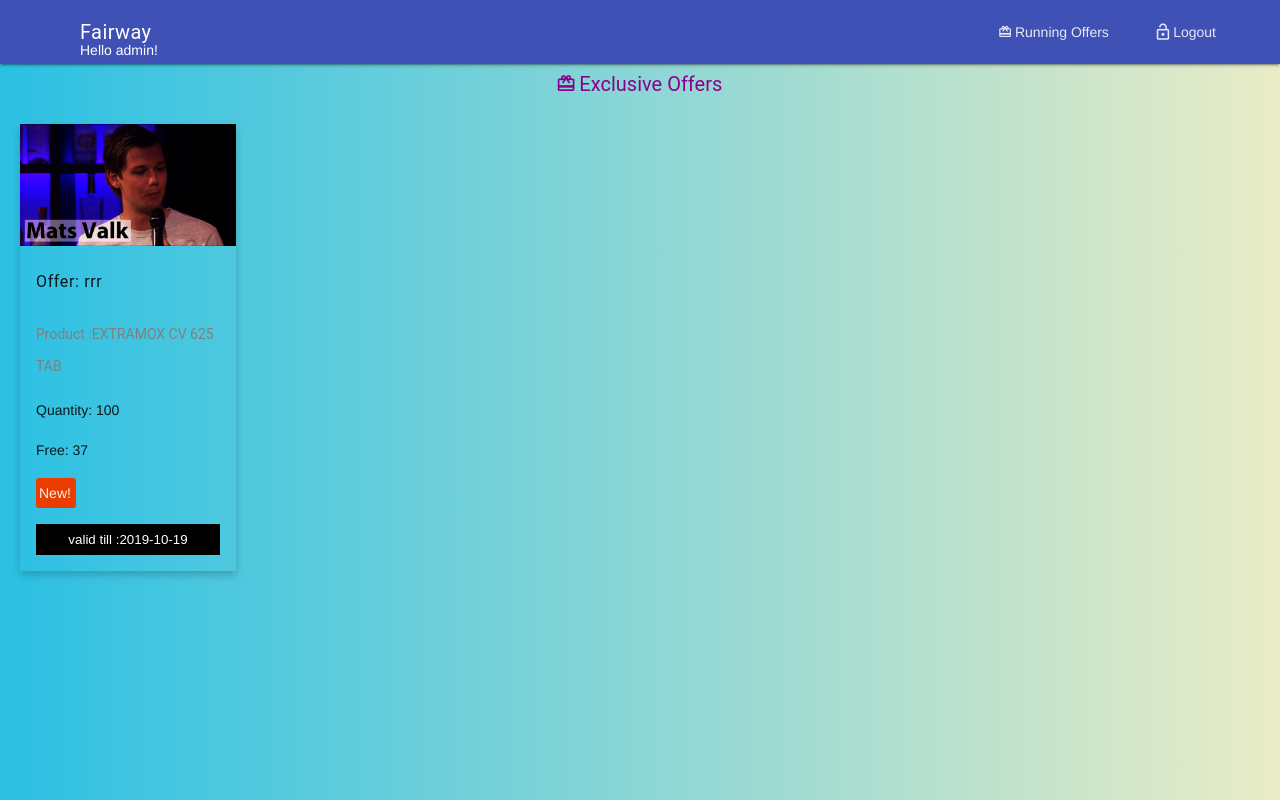
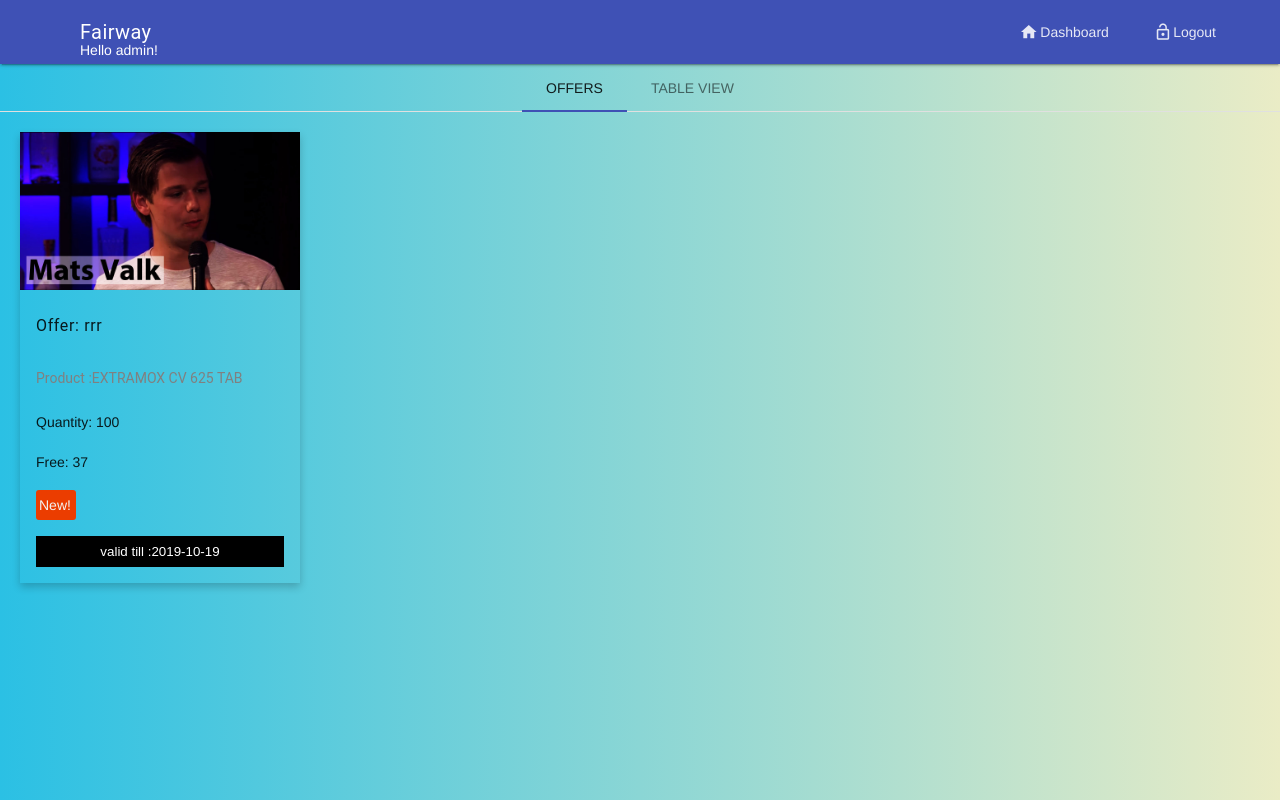
Before and after one commit to suvojitd79/Fairway-Pharmaceuticals, a PHP site: page /Fairway/offervisitor.php in a window 1280 px wide. Run offline with PHP 8.4, Linux system fonts and the light colour scheme; a user stored in the database is signed in; data comes from the database, SQL or seed files in the repository; some libraries are stand-ins or nearby versions.

Commit message:
offer visitor page fixed

```diff
--- a/offervisitor.php
+++ b/offervisitor.php
@@ -36,40 +36,45 @@ $_SESSION['user_name']=$row['name'];
 
 <!DOCTYPE html>
 <html lang="en">
+
 <head>
   <meta charset="UTF-8">
   <meta name="viewport" content="width=device-width, initial-scale=1.0">
   <meta http-equiv="X-UA-Compatible" content="ie=edge">
-    <title>Fairway Pharmaceuticals | Offer - Visitor </title>
+  <title>Offer Visitor : Fairway Pharmaceuticals | The Right choice </title>
   <link rel="shortcut icon" href="img/favicon.ico" type="image/x-icon">
   <link rel="stylesheet" href="https://fonts.googleapis.com/icon?family=Material+Icons">
   <link rel="stylesheet" href="https://code.getmdl.io/1.3.0/material.indigo-pink.min.css">
   <script defer src="https://code.getmdl.io/1.3.0/material.min.js"></script>
   <link rel="stylesheet" href="https://cdnjs.cloudflare.com/ajax/libs/material-design-iconic-font/2.2.0/css/material-design-iconic-font.min.css">
-       <link rel="stylesheet" href="css/user.css">
+  <script src="https://ajax.googleapis.com/ajax/libs/jquery/3.3.1/jquery.min.js"></script>
+  <link rel="stylesheet" href="css/components.css">
+
+
+
+
 
   <style type="text/css">
-
-    <style type="text/css">
-
     html {
       box-sizing: border-box;
     }
 
-*, *:before, *:after {
+    *,
+    *:before,
+    *:after {
       box-sizing: inherit;
     }
 
     .column1 {
       float: left;
-  width: 20%;
+      width: 25%;
       margin-bottom: 16px;
       padding: 0 8px;
       padding: 20px;
     }
 
     @media screen and (max-width: 650px) {
-  .column1{
+      .column1 {
         width: 100%;
         display: block;
       }
@@ -140,91 +245,64 @@ transform: scale(1.008);
                     <div class="mdl-layout-spacer"></div>
                     <!-- Navigation. We hide it in small screens. -->
                     <nav class="mdl-navigation mdl-layout--large-screen-only">
-            <a class="mdl-navigation__link" href="user.php"><i class="zmdi zmdi-card-giftcard"></i>&nbsp;Running Offers</a>
-            <a class="mdl-navigation__link" href="backend/logout.php"><i class="zmdi zmdi-lock-open zmdi-hc-lg"></i>&nbsp;Logout</a>
+                      <a class="mdl-navigation__link" href="offervisitor.php"><i class="zmdi zmdi-home zmdi-hc-lg"></i> Dashboard</a>
+                      <a class="mdl-navigation__link" href="backend/logout.php"><i class="zmdi zmdi-lock-open zmdi-hc-lg"></i> Logout</a>
                     </nav>
                   </div>
                 </header>
                 <div class="mdl-layout__drawer">
                   <span class="mdl-layout-title">Fairway</span>
                   <nav class="mdl-navigation">
-                <a class="mdl-navigation__link" href="user.php"><i class="zmdi zmdi-card-giftcard"></i>&nbsp;Running Offers</a>
+                    <a class="mdl-navigation__link" href="offervisitor.php"><i class="zmdi zmdi-home zmdi-hc-lg"></i>&nbsp;Dashboard</a>
                     <a class="mdl-navigation__link" href="backend/logout.php"><i class="zmdi zmdi-lock-open zmdi-hc-lg"></i>&nbsp;Logout</a>
                   </nav>
                 </div>
+
+
+    </header>
+    <div class="mdl-layout__drawer">
+        <span class="mdl-layout-title">Fairway</span>
+        <nav class="mdl-navigation">
+                <a class="mdl-navigation__link" href="offervisitor.php"><i class="zmdi zmdi-card-giftcard"></i>&nbsp;Running Offers</a>
+
+                <a class="mdl-navigation__link" href="backend/logout.php"><i class="zmdi zmdi-lock-open zmdi-hc-lg"></i>&nbsp;Logout</a>
+        </nav>
+    </div>
+
+
     <main class="mdl-layout__content">
-        <div class="page-content"><!-- Your content goes here -->
-<center><h3 class="form-heading" style="clear: both;"><i class="zmdi zmdi-card-giftcard"></i>&nbsp;Exclusive Offers</h3></center>
+      <div class="page-content">
+        <!-- Your content goes here -->
 
-        <div id="offer_content" style="clear: both;">
+        <div class="mdl-tabs mdl-js-tabs mdl-js-ripple-effect">
+          <div class="mdl-tabs__tab-bar">
+            <a href="#runningOffers" class="mdl-tabs__tab is-active" style="text-decoration: none;">Offers</a>
+            <a href="#tableView" class="mdl-tabs__tab" style="text-decoration: none;">Table View</a>
+
+          </div>
+
+          <div class="mdl-tabs__panel is-active" id="runningOffers">
+
+
+
+
+            <div class="row">
+
+
+              <div id="runningO" style="cursor: pointer;">
+
+
+              </div>
+
+            </div>
+
+
+            <br>
 
 
 
 
           </div>
-
-    </div>
-    </main>
-</div>
-<script src="https://code.jquery.com/jquery-3.3.1.min.js" integrity="sha256-FgpCb/KJQlLNfOu91ta32o/NMZxltwRo8QtmkMRdAu8="
-          crossorigin="anonymous"></script>
-            <script src="js/user.js"></script>
-
-
-<script type="text/javascript">
-
-$(document).ready(function(){
-
-
-    fetch_offer();
-
-
-        function fetch_offer(){
-
-
-          $.ajax({
-
-
-            url:'backend/offer.php',
-            method:'POST',
-            success:function(data){
-
-                $('#offer_content').html(data);
-
-
-                }
-
-
-               })
-
-
-                }
-
-        setInterval(function(){fetch_offer();},1000);
-
-
-
-// fetch_offer1();
-
-//       function fetch_offer1(){
-
-
-//           $.ajax({
-
-//                 url:'backend/fetch_offer1.php',
-//                 method:'POST',
-//                 success:function(data){
-
-//                     $('#offer_content1').html(data);
-
-//                     }
-
-//                  })
-
-//               }
-
-
-//       setInterval(function(){fetch_offer1();},1000);
 
 
 
@@ -236,25 +314,108 @@ $(document).ready(function(){
 
 
 
+ <div class="mdl-tabs__panel" id="tableView" style="position: relative;margin:0 auto;line-height: 1.4em;overflow-x:scroll;overflow-y:hidden;">
+  <center>  <table class="mdl-data-table mdl-js-data-table mdl-shadow--2dp">
+      <thead>
+          <tr>
+            <th class="mdl-data-table__cell--non-numeric">Medicine Name</th>
+            <th>Packaging</th>
+            <th class="mdl-data-table__cell--non-numeric">Offer Title</th>
+            <th>On Sale of</th>
+            <th>Quantity FREE</th>
+            <th class="mdl-data-table__cell--non-numeric">Remarks</th>
+            <th>Validity</th>
+            <th>Offer Image</th>
+          </tr>
+      </thead>
+        <tbody id="table-view">
+
+        </tbody>
+      </table>
+
+</center>
+
+          </div>
+
+        </div>
+
+
+      </div>
+    </main>
+  </div>
+
+  <script src="js/components.js"></script>
+  <script type="text/javascript">
+
+
+    $(document).ready(function () {
+
+
+
+      fetch_offer();
+
+      function fetch_offer() {
+
+
+        $.ajax({
+
+          url: 'backend/offer.php',
+          method: 'POST',
+          success: function (data) {
+
+            $('#runningO').html(data);
+
+          }
+
+        })
+
+      }
+
+
+      setInterval(function () { fetch_offer(); }, 1000);
+
+
+
+      offer_table_view();
+
+      function offer_table_view() {
+
+
+        $.ajax({
+
+          url: 'backend/offer_table_view.php',
+          method: 'POST',
+          success: function (data) {
+
+            $('#table-view').html(data);
+
+          }
+
+        })
+
+      }
+
 
   });
 
-
   </script>
-
-
   <!--Start of Tawk.to Script-->
   <script type="text/javascript">
-var Tawk_API=Tawk_API||{}, Tawk_LoadStart=new Date();
-(function(){
-var s1=document.createElement("script"),s0=document.getElementsByTagName("script")[0];
-s1.async=true;
-s1.src='https://embed.tawk.to/5b7cf754f31d0f771d840655/default';
-s1.charset='UTF-8';
-s1.setAttribute('crossorigin','*');
-s0.parentNode.insertBefore(s1,s0);
+    var Tawk_API = Tawk_API || {}, Tawk_LoadStart = new Date();
+    (function () {
+      var s1 = document.createElement("script"), s0 = document.getElementsByTagName("script")[0];
+      s1.async = true;
+      s1.src = 'https://embed.tawk.to/5b7cf754f31d0f771d840655/default';
+      s1.charset = 'UTF-8';
+      s1.setAttribute('crossorigin', '*');
+      s0.parentNode.insertBefore(s1, s0);
     })();
   </script>
   <!--End of Tawk.to Script-->
+
+
+
+
 </body>
+
 </html>
```
Also changed, not shown: other parts of offervisitor.php (+102 -2 lines), reports-rm.php (+17 -4 lines). Lines whose indentation alone changed are shown as unchanged.
